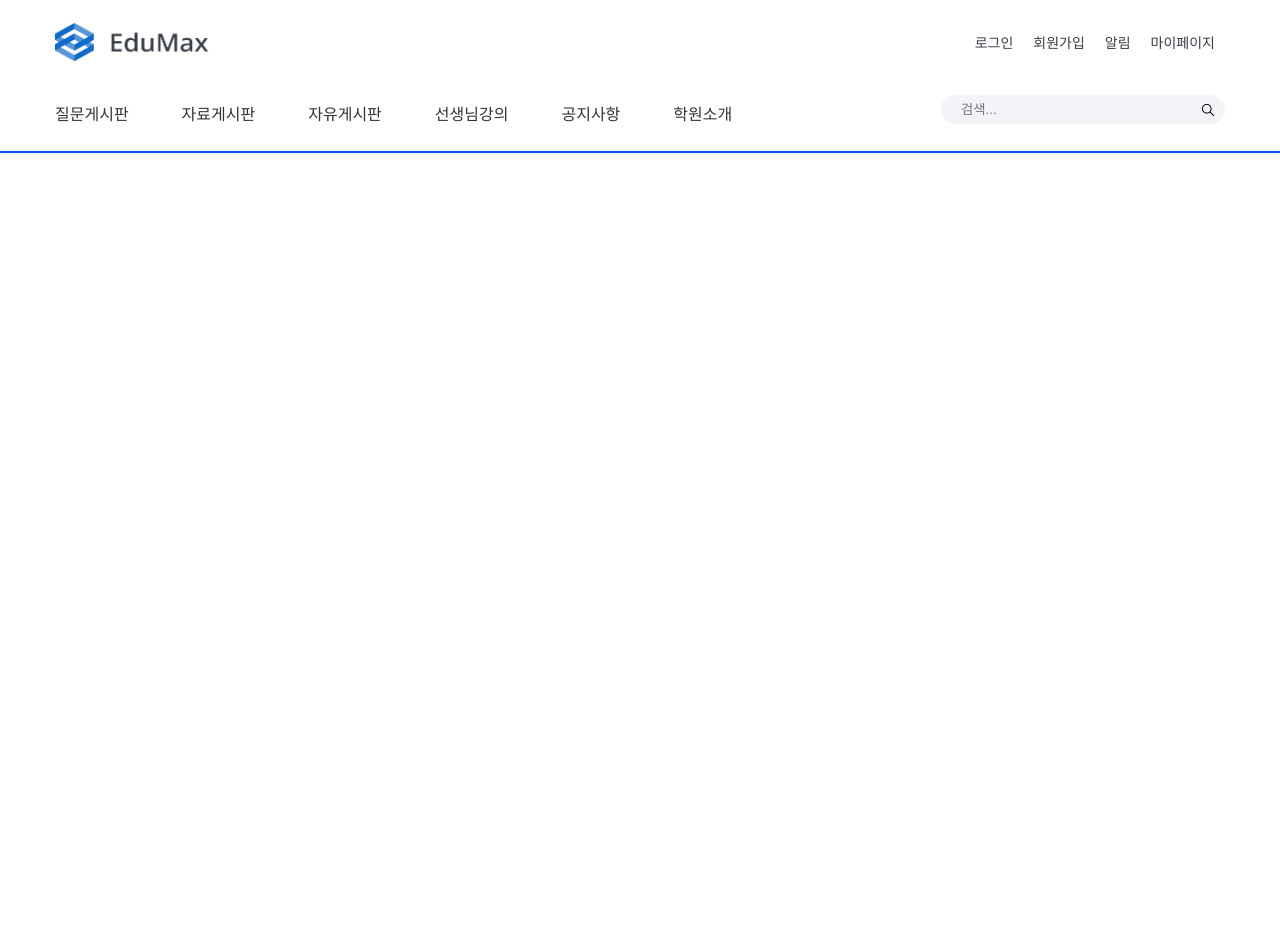
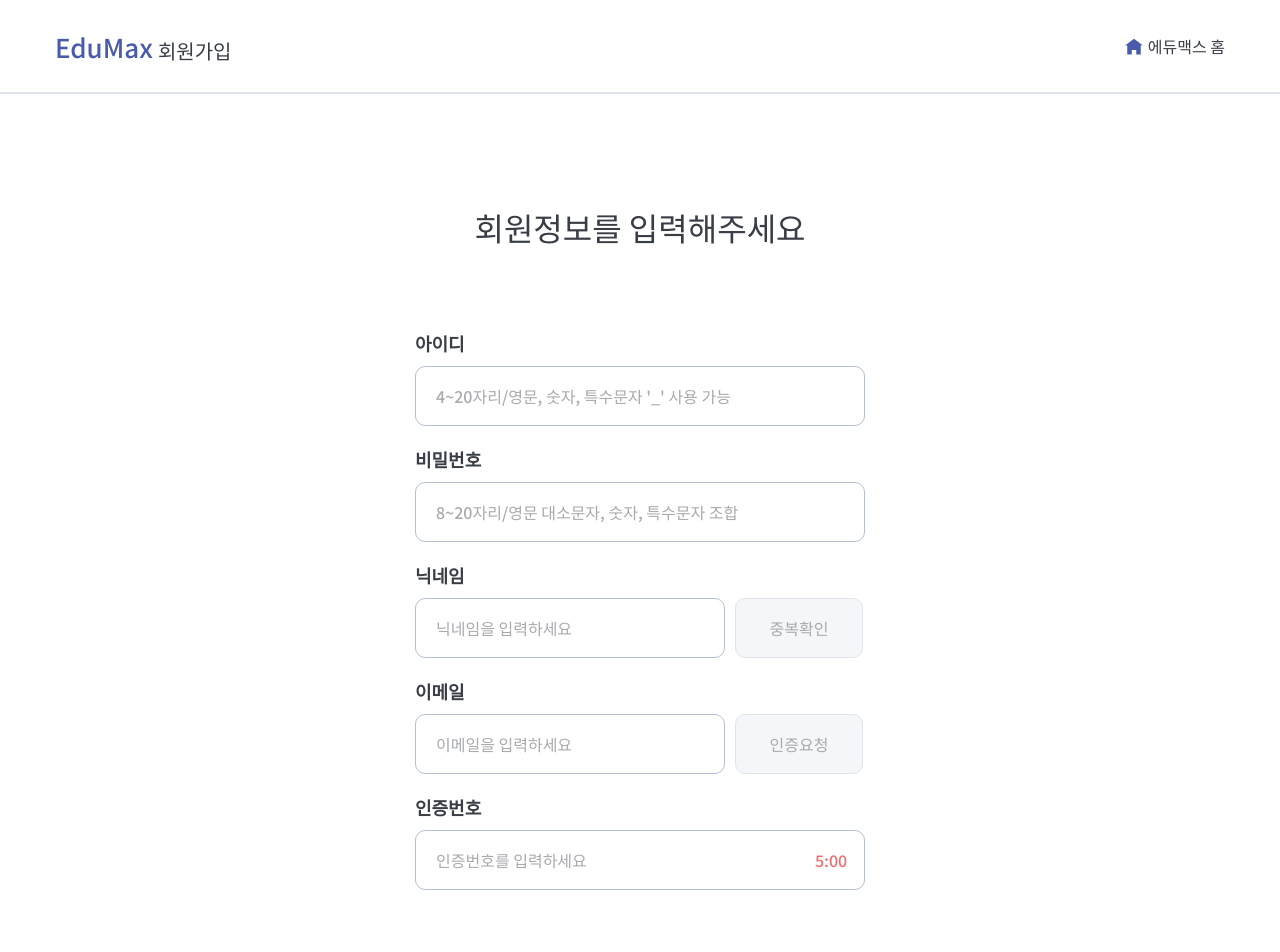
Before and after one commit to kbs1115/EduMax-front, a React (Create React App) app: page /signup in a window 1280 px wide. Shown: the top 952 px of the page. Before the commit the page ends 800 px from the top, so only its background shows below. Built offline with nearby package versions, Linux system fonts and the light colour scheme.

Commit message:
[feat] add Signup page base

```diff
--- a/src/App.js
+++ b/src/App.js
@@ -10,13 +10,14 @@ import FreeBoard from './pages/FreeBoard';
 import LectureBoard from './pages/LectureBoard';
 import Introduction from './pages/Introduction';
 import LoginPage from './pages/LoginPage';
+import Signup from './pages/Signup';
 
 function App() {
   const location = useLocation(); // 현재 경로를 얻기 위해 useLocation 훅 사용
 
   return (
     <>
-      {location.pathname !== '/login' && <NavBar />}
+      {location.pathname !== '/login' && location.pathname !== '/signup' && <NavBar />}
       <Routes>
         <Route path="/" element={<Home />} />
         <Route path="/post/question" element={<QuestionBoard />} />
@@ -26,6 +27,7 @@ function App() {
         <Route path="/lecture" element={<LectureBoard />} />
         <Route path="/intro" element={<Introduction />} />
         <Route path="/login" element={<LoginPage />} />
+        <Route path="/signup" element={<Signup />} />
       </Routes>
     </>
   );
--- a/src/components/NavBar.js
+++ b/src/components/NavBar.js
@@ -1,6 +1,7 @@
 import React, { useState } from "react";
 import styled from "styled-components";
-import { Link } from "react-router-dom";
+import { Link, useNavigate } from "react-router-dom";
+
 import SearchBar from "./SearchBar";
 import logo from "../assets/logo.png";
 import { colorMapping } from "./Typography";
@@ -108,7 +109,7 @@ const NavBar = () => {
           </LogoContainer>
         </InnerTopRow>
         <SecondaryNavigation>
-          <NavItem size="body_content_medium" color="black_gray" to={`/signin`}>로그인</NavItem>
+          <NavItem size="body_content_medium" color="black_gray" to={`/login`}>로그인</NavItem>
           <NavItem size="body_content_medium" color="black_gray" to={`/signup`}>회원가입</NavItem>
           <NavItem size="body_content_medium" color="black_gray" to={`/alarm`}>알림</NavItem>
           <NavItem size="body_content_medium" color="black_gray" to={`/mypage`}>마이페이지</NavItem>
--- /dev/null
+++ b/src/components/SignupInput.js
@@ -0,0 +1,51 @@
+import React from 'react';
+import styled from 'styled-components';
+
+// Styled-component for the input
+const StyledInput = styled.input`
+	box-sizing: border-box;
+    border: 1px solid #B6C0D5;
+	width: ${props => props.width};
+	height: 60px;
+	background-color: #FFF;
+	border-radius: 10px;
+	font-family: "Noto Sans KR";
+	font-size: 16px;
+	font-style: normal;
+	font-weight: 500;
+	line-height: normal;
+	padding-left: 20px;
+
+  // Placeholder styles
+  &::placeholder {
+    font-family: "Noto Sans KR";
+		color: #A8AAAE;
+		font-size: 16px;
+		font-style: normal;
+		font-weight: 500;
+		line-height: normal;
+	}
+`;
+
+// The LoginInput component
+const SignupInput = ({
+	className,
+    width = "450px",
+	placeholder,
+	isPassword,
+	input,
+	setInput
+}) => {
+    return (
+        <StyledInput
+		  className={className}
+          width={width}
+          type={isPassword ? "password" : "text"} // Set type based on isPassword prop
+          placeholder={placeholder} // Use the placeholder prop
+		  value={input}
+		  onChange={e => setInput(e.target.value)}
+        />
+    );
+}
+
+export default SignupInput;
--- a/src/components/Typography.js
+++ b/src/components/Typography.js
@@ -14,6 +14,7 @@ export const sizeMapping = {
   body_content_thin: ["14px", "400"],
   body_content_small: ["12px", "500"],
   body_sub_title: ["16px", "500"],
+  signup_small_logo: ["20px", "500"],
 };
 
 export const colorMapping = {
@@ -24,7 +25,8 @@ export const colorMapping = {
   blue_gray: "#F3F4F8", // 사이트배경색
   container: "#DFE5EE", // 컨테이너색
   sidebar_checked: "#4A5BAB", //사이드바 과목 선택
-  white: "#FFF"
+  white: "#FFF",
+  timer: "#ED6E6E"
 };
 
 const Container = styled.div`
--- /dev/null
+++ b/src/pages/Signup.js
@@ -0,0 +1,276 @@
+import React, { useState, useEffect } from "react";
+import { useNavigate } from "react-router-dom";
+import styled from "styled-components";
+
+import Typography from "../components/Typography";
+import SignupInput from "../components/SignupInput";
+
+
+const SignupButton = ({
+  isDisabled,
+  onClick,
+  width = "128px",
+  text = "중복확인",
+  isBigButton = false }) => {
+  return (
+    <CertifyButton
+      disabled={isDisabled} // 버튼의 disabled 속성 설정
+      width={width}
+      isDisabled={isDisabled} // styled-components에 isDisabled prop 전달
+      onClick={isDisabled ? null : onClick} // isDisabled가 true일 경우, onClick 이벤트 비활성화
+    >
+      <Typography
+        color={isDisabled ? "#B3BCC3" : "white"}
+        size={isBigButton ? "h3_medium" : "body_sub_title"}>
+        {text}
+      </Typography>
+    </CertifyButton>
+  );
+};
+
+
+const Signup = () => {
+  const moveTo = useNavigate();
+
+  const [ID, setID] = useState("");
+  const [pw, setPw] = useState("");
+  const [email, setEmail] = useState("");
+  const [nickname, setNickname] = useState("");
+  const [certNum, setCertNum] = useState("");
+
+  const [isDup, setIsDup] = useState(true);
+  const [isCertifyed, setIsCertified] = useState(false);
+
+  const [timer, setTimer] = useState(false); // 타이머를 위한 상태
+  const [timeLeft, setTimeLeft] = useState(300); // 초기 시간 5분 설정
+
+  useEffect(() => {
+    // 타이머가 동작 중일 때만 작동
+    if (timeLeft > 0 && timer) {
+      const intervalId = setInterval(() => {
+        setTimeLeft(timeLeft - 1);
+      }, 1000);
+
+      return () => clearInterval(intervalId);
+    } else {
+      clearInterval(timer);
+      setTimer(null);
+    }
+  }, [timeLeft, timer]);
+
+  const handleStartTimer = () => {
+    if (!timer) { // 타이머가 이미 동작 중이지 않을 경우에만 시작
+      setTimeLeft(300); // 5분으로 재설정
+      setTimer(true); // 타이머 시작
+    }
+  };
+
+  // 타이머 포맷 변경 함수
+  const formatTime = (time) => {
+    const minutes = Math.floor(time / 60);
+    const seconds = time % 60;
+    return `${minutes}:${seconds < 10 ? '0' : ''}${seconds}`;
+  };
+
+  return (<>
+    <HeaderWrapper>
+      <HeaderItems>
+        <LogoWrapper>
+          <Typography
+            size="logo"
+            color="sidebar_checked"
+            font="symbol">
+            EduMax
+          </Typography>
+          <Typography
+            size="signup_small_logo"
+            color="black_gray"
+            font="symbol">
+            회원가입
+          </Typography>
+        </LogoWrapper>
+        <HomeWrapper onClick={() => moveTo('/')}>
+        <svg
+          xmlns="http://www.w3.org/2000/svg"
+          width="18" height="17"
+          viewBox="0 0 18 17" fill="none">
+          <path d="M9 0.625L0 7.375H2.25V16.375H6.75V11.875H11.25V16.375H15.75V7.3075L18 7.375L9 0.625Z"
+            fill="#4A5BAB"/>
+        </svg>
+        <Typography
+          size="body_sub_title">
+          에듀맥스 홈
+        </Typography>
+        </HomeWrapper>
+      </HeaderItems>
+    </HeaderWrapper>
+    <ContentWrapper>
+      <Typography
+        size="h1"
+        color="black_gray">
+        회원정보를 입력해주세요
+      </Typography>
+      <div style={{ marginTop: "60px"}}>
+        <InputWrapper>
+          <Typography
+              size="h3_bold"
+              color="black_gray">
+              아이디
+          </Typography>
+          <SignupInput
+            placeholder="4~20자리/영문, 숫자, 특수문자 '_' 사용 가능"
+            input={ID}
+            setInput={setID}/>
+        </InputWrapper>
+      </div>
+      <InputWrapper>
+        <Typography
+            size="h3_bold"
+            color="black_gray">
+          비밀번호
+        </Typography>
+        <SignupInput
+          placeholder="8~20자리/영문 대소문자, 숫자, 특수문자 조합"
+          input={pw}
+          setInput={setPw}
+          isPassword={true}/>
+      </InputWrapper>
+      <InputWrapper>
+        <Typography
+            size="h3_bold"
+            color="black_gray">
+          닉네임
+        </Typography>
+        <InputWithButtonWrapper>
+          <SignupInput
+            placeholder="닉네임을 입력하세요"
+            input={nickname}
+            setInput={setNickname}
+            width="310px"/>
+          <SignupButton  isDisabled={nickname.trim().length === 0}/>
+        </InputWithButtonWrapper>
+      </InputWrapper>
+      <InputWrapper>
+        <Typography
+            size="h3_bold"
+            color="black_gray">
+          이메일
+        </Typography>
+        <InputWithButtonWrapper>
+          <SignupInput
+            placeholder="이메일을 입력하세요"
+            input={email}
+            setInput={setEmail}
+            width="310px"/>
+          <SignupButton
+            isDisabled={email.trim().length === 0}
+            text="인증요청"
+            onClick={handleStartTimer}/>
+        </InputWithButtonWrapper>
+      </InputWrapper>
+      <div style={{ marginBottom: "30px"}}>
+        <InputWrapper>
+          <Typography
+              size="h3_bold"
+              color="black_gray">
+              인증번호
+          </Typography>
+          <SignupInput
+            placeholder="인증번호를 입력하세요"
+            input={certNum}
+            setInput={setCertNum}/>
+          <TimerWrapper>
+            <Typography color="timer" size="body_sub_title">
+              {formatTime(timeLeft)}
+            </Typography>
+          </TimerWrapper>
+        </InputWrapper>
+      </div>
+      <SignupButton
+        isDisabled={ID == "" || pw == "" || email == "" || certNum == "" || nickname == ""}
+        isBigButton={true}
+        text="회원가입 완료"
+        width="100%"
+        onClick={() => moveTo('/')}/>
+    </ContentWrapper>
+  </>);
+}
+
+export default Signup;
+
+
+const HeaderWrapper = styled.div`
+  display: flex;
+  justify-content: center;
+  align-items: center;
+  width: 100%;
+  height: 92px;
+  border-bottom: 2px solid #DFE5EE;
+`;
+
+const HeaderItems = styled.div`
+  display: flex;
+  width: 1170px;
+  justify-content: space-between;
+  align-items: center;
+`;
+
+const LogoWrapper = styled.div`
+  display: flex;
+  align-items: end;
+  gap: 5px;
+`;
+
+const HomeWrapper = styled.div`
+  display: flex;
+  align-items: center;
+  gap: 5px;
+  cursor: pointer;
+`;
+
+const ContentWrapper = styled.div`
+  padding-top: 10px;
+  display: flex;
+  width: 450px;
+  height: 1000px;
+  flex-direction: column;
+  align-items: center;
+  gap: 20px;
+  margin: 100px auto;
+`;
+
+const InputWrapper = styled.div`
+  display: flex;
+  width: 100%;
+  flex-direction: column;
+  align-items: start;
+  gap: 10px;
+`;
+
+const InputWithButtonWrapper = styled.div`
+  display: flex;
+  gap: 10px;
+`;
+
+const CertifyButton = styled.button`
+  display: flex;
+  width: ${props => props.width};
+  height: 60px;
+  justify-content: center;
+  align-items: center;
+  border-radius: 10px;
+  cursor: pointer;
+  border: 1px solid #E0E4EB;
+  background-color: ${props => props.isDisabled ? "#F4F6FA" : "#5E59FF"}; // isDisabled 값에 따라 배경색 변경
+  color: ${props => props.isDisabled ? "#A8AAAE" : "white"}; // isDisabled 값에 따라 글자색 변경
+
+  &:disabled {
+    cursor: not-allowed; // 버튼이 disabled 상태일 때의 커서 스타일
+  }
+`;
+
+const TimerWrapper = styled.div`
+  position: relative;
+  bottom: 52px;
+  left: 400px;
+`;
```
